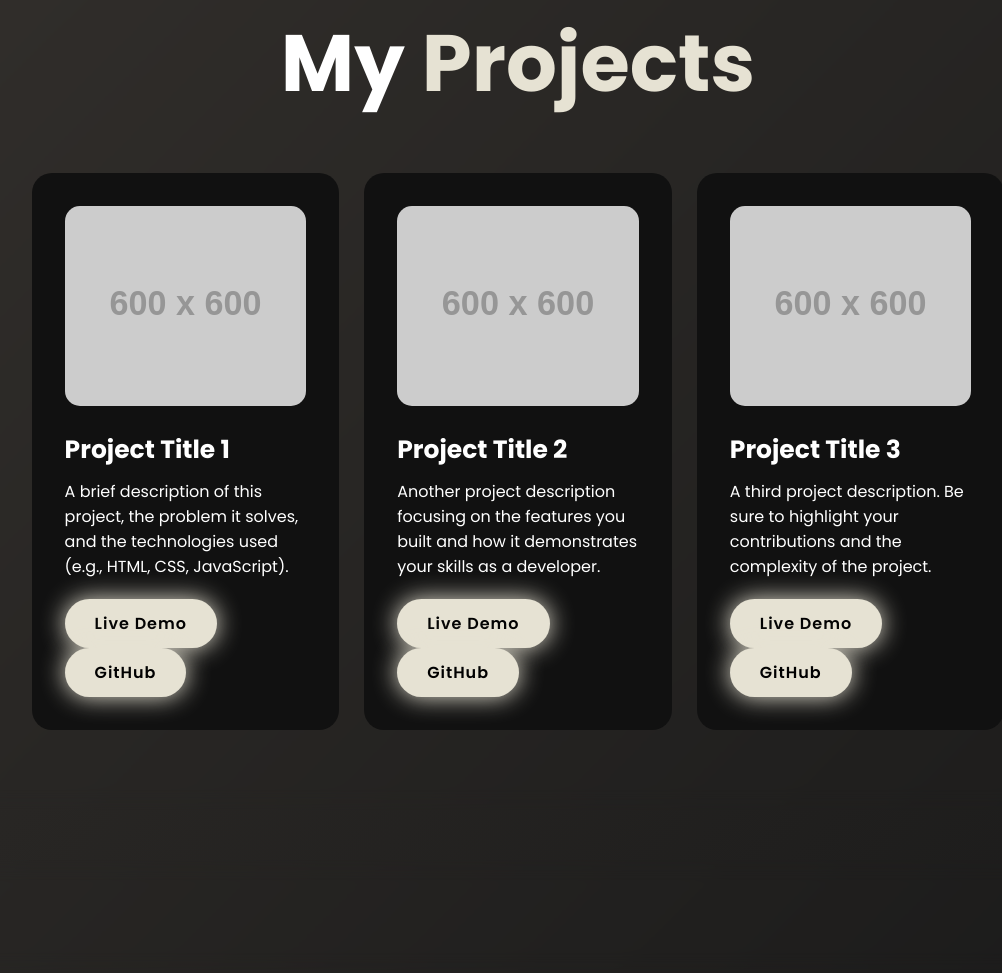
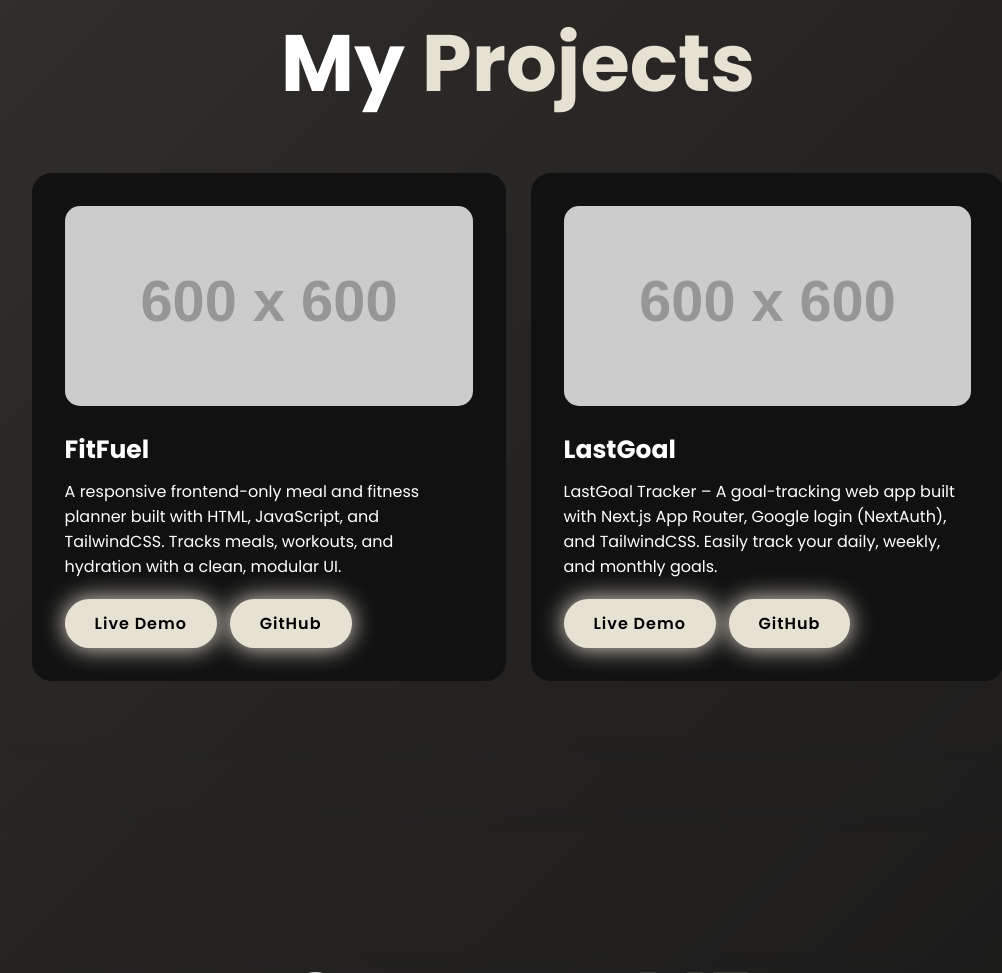
Before and after one commit to vansh16saini/Portfolio, a plain HTML site: page index.html in a window 1280 px wide. Shown: the part 3789-4762 px from the top of the page, without its empty margins (122-1124 px from the left). Drawn offline with nearby package versions, Linux system fonts and the light colour scheme; placeholder pictures from the web are drawn by us.

Commit message:
Adding Projects

```diff
--- a/index.html
+++ b/index.html
@@ -130,28 +130,19 @@
         <div class="project-item">
             <img src="https://via.placeholder.com/600" alt="Project 1">
             <div class="project-info">
-                <h3>Project Title 1</h3>
-                <p>A brief description of this project, the problem it solves, and the technologies used (e.g., HTML, CSS, JavaScript).</p>
-                <a href="#" class="btn project-btn">Live Demo</a>
-                <a href="#" class="btn project-btn">GitHub</a>
+                <h3>FitFuel</h3>
+                <p>A responsive frontend-only meal and fitness planner built with HTML, JavaScript, and TailwindCSS. Tracks meals, workouts, and hydration with a clean, modular UI.</p>
+                <a href="https://fit-fuel-eta.vercel.app/" class="btn project-btn">Live Demo</a>
+                <a href="https://github.com/vansh16saini/FitFuel" class="btn project-btn">GitHub</a>
             </div>
         </div>
         <div class="project-item">
             <img src="https://via.placeholder.com/600" alt="Project 2">
             <div class="project-info">
-                <h3>Project Title 2</h3>
-                <p>Another project description focusing on the features you built and how it demonstrates your skills as a developer.</p>
-                <a href="#" class="btn project-btn">Live Demo</a>
-                <a href="#" class="btn project-btn">GitHub</a>
-            </div>
-        </div>
-        <div class="project-item">
-            <img src="https://via.placeholder.com/600" alt="Project 3">
-            <div class="project-info">
-                <h3>Project Title 3</h3>
-                <p>A third project description. Be sure to highlight your contributions and the complexity of the project.</p>
-                <a href="#" class="btn project-btn">Live Demo</a>
-                <a href="#" class="btn project-btn">GitHub</a>
+                <h3>LastGoal</h3>
+                <p>LastGoal Tracker – A goal-tracking web app built with Next.js App Router, Google login (NextAuth), and TailwindCSS. Easily track your daily, weekly, and monthly goals.</p>
+                <a href="https://last-goal-one.vercel.app/login" class="btn project-btn">Live Demo</a>
+                <a href="https://github.com/vansh16saini/lastgoal-tracker" class="btn project-btn">GitHub</a>
             </div>
         </div>
     </div>
```
